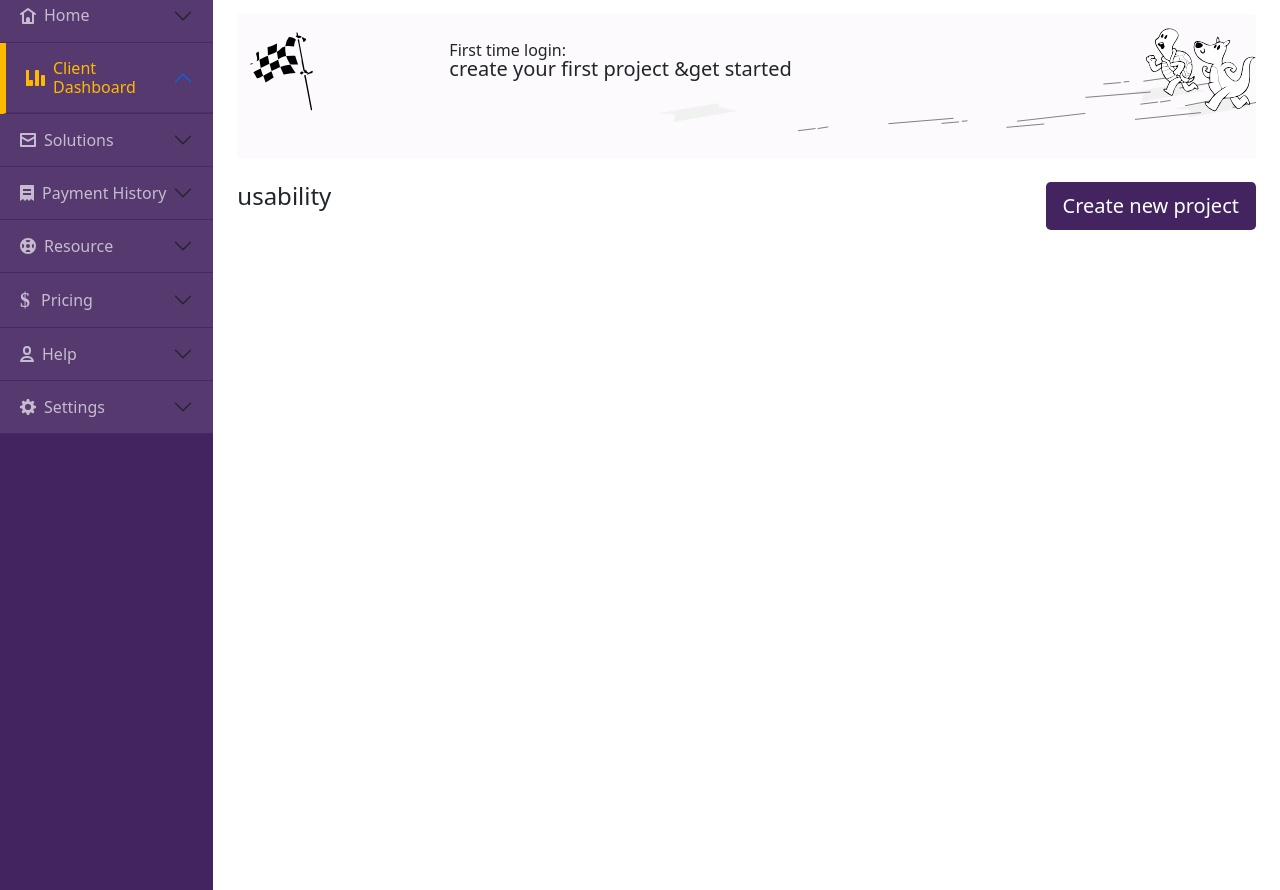
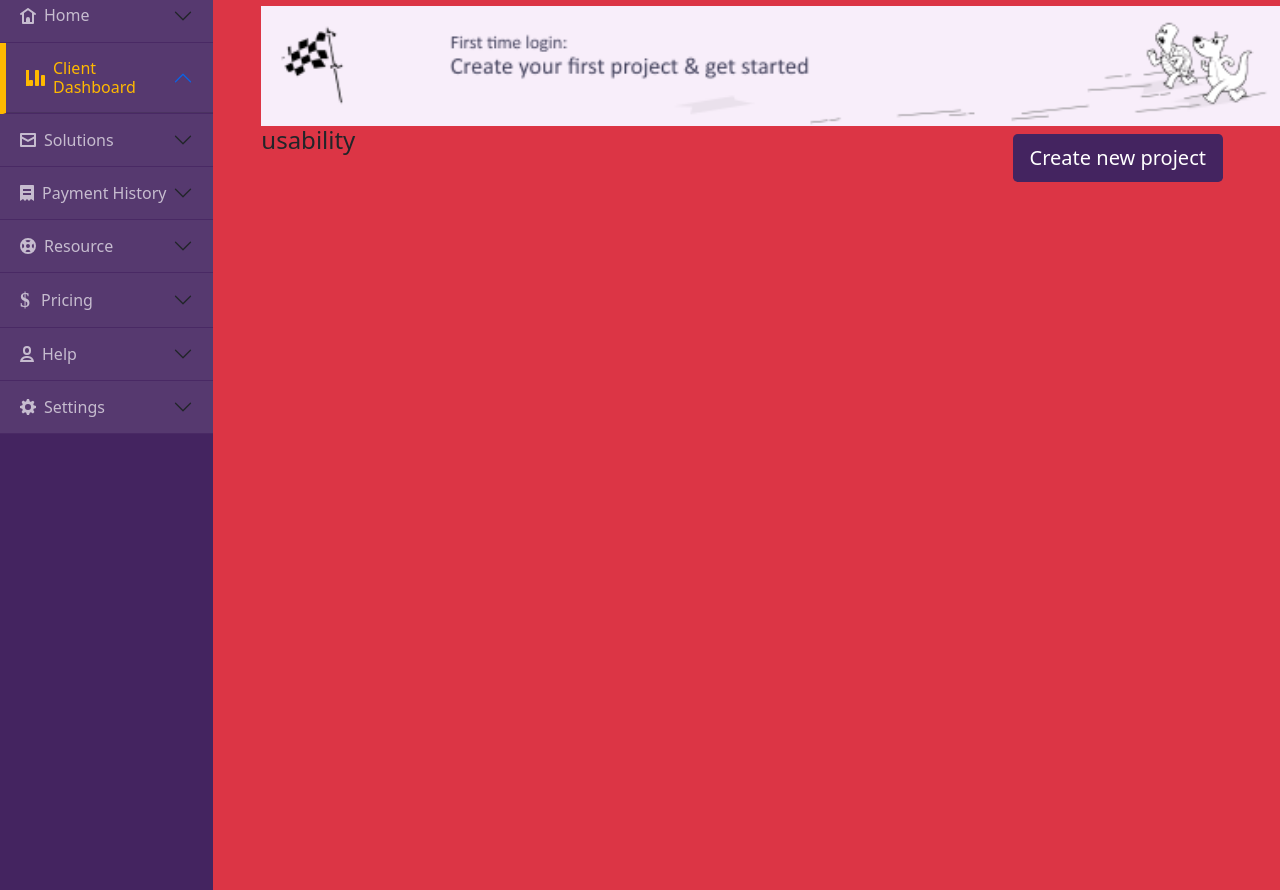
Before and after one commit to Avinash07777/adminpage, a plain HTML site: page index.html in a window 1280 px wide. Shown: the part 60-950 px from the top of the page. Drawn offline with nearby package versions, Linux system fonts and the light colour scheme.

Commit message:
image fixed

```diff
--- a/index.html
+++ b/index.html
@@ -53,15 +53,14 @@
                 box-shadow: none !important;
             }
             .a7_secdiv{
-                height: 144px;
-                background-color:#FDFAFD;
-                background-image: url(./img/Full\ image.svg);
+                height: 120px;
+                background-image: url(./img/myimage.png);
                 background-repeat: no-repeat;
                 background-size: contain;
-                background-position: 13px 13px
             }
             .a7_projectbtn{
                 background-color: #442460;
+                margin-right: 57px !important;
             }
             .a7_projectbtn:focus{
                 box-shadow: none;
@@ -73,6 +72,10 @@
                 margin-top: -21px;
                 margin-left: 212px;
             }
+            .abhi{
+              margin-bottom : -100px !important;
+            }
+
         </style>
     </head>
     <body>
@@ -208,13 +211,11 @@
                         </div>
                       </div>
                 </aside>
-                <section class="col-10 p-0 ">
-                    <div class="a7_secdiv m-4 ">
-                        <p class="a7_text pt-4">First time login:</p>
-                        <h5 class="a7_text2">create your first project &amp;get started </h5>
+                <section class="col-10 p-0 bg-danger ">
+                    <div class=" ms-5  mt-3 a7_secdiv me-0">
                     </div>
-                    <h4 class="ms-4 float-start">usability</h4>
-                    <button type="button" class="btn text-white btn-lg a7_projectbtn float-end me-4">Create new project</button>
+                    <h4 class="ms-5 abhi float-start">usability</h4>
+                    <button type="button" class="btn text-white btn-lg a7_projectbtn float-end me-5 mt-2">Create new project</button>
                 </section>
             </div>
         </div>
```
Also changed, not shown: img/Fullimage.svg (renamed from img/Full image.svg), img/myimage.png (added).
